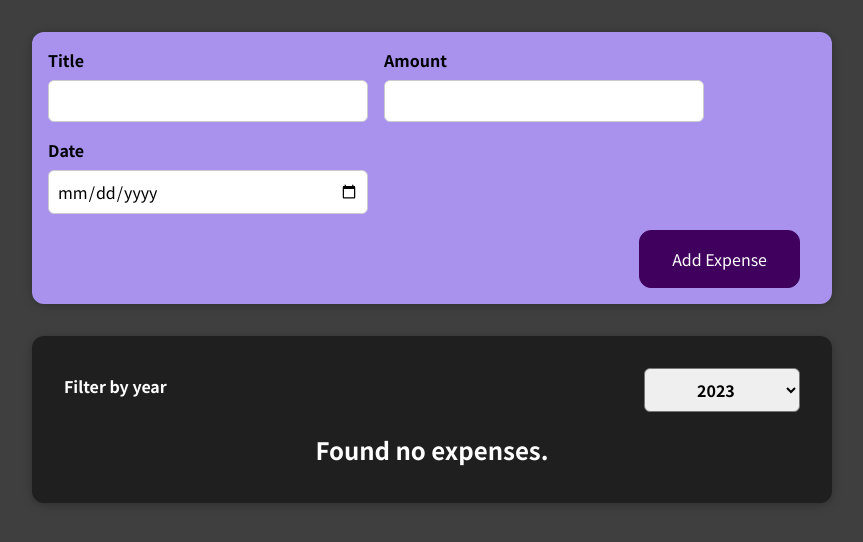
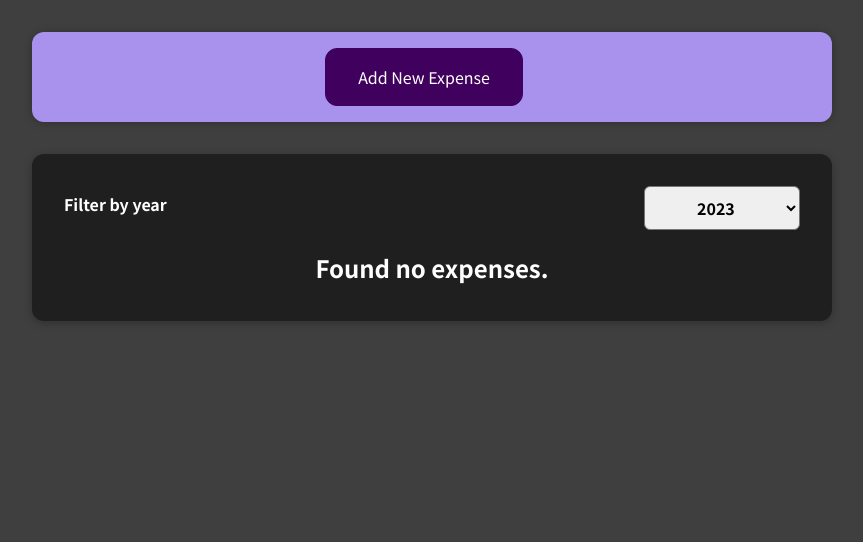
Before and after one commit to thysia-zosa/react-course, a React (Create React App) app in the folder 03-react-basic-and-components/: page / in a window 1280 px wide. Shown: the top 542 px of the page, without its empty margins (208-1071 px from the left). Built offline with nearby package versions, Linux system fonts and the light colour scheme; the HTML template or start-up script is replaced by a standard one.

Commit message:
Solve practice 4

```diff
--- a/03-react-basic-and-components/src/components/NewExpense/ExpenseForm.js
+++ b/03-react-basic-and-components/src/components/NewExpense/ExpenseForm.js
@@ -1,7 +1,7 @@
 import { useState } from "react";
 import "./ExpenseForm.css";
 
-const ExpenseForm = ({ submitCallback }) => {
+const ExpenseForm = ({ submitCallback, resetCallback }) => {
   const maxDate = `${new Date().getFullYear()}-12-31`;
   const [enteredTitle, setEnteredTitle] = useState("");
   const [enteredAmount, setEnteredAmount] = useState("");
@@ -60,14 +60,20 @@ const ExpenseForm = ({ submitCallback }) => {
     event.preventDefault();
     const formData = Object.fromEntries(new FormData(event.target).entries());
     formData.date = new Date(formData.date);
-    // setEnteredTitle('');
-    // setEnteredAmount('');
-    // setEnteredDate('');
     submitCallback(formData);
+    setEnteredTitle("");
+    setEnteredAmount("");
+    setEnteredDate("");
+    resetCallback();
+  }
+
+  function resetHandler(event) {
+    event.preventDefault();
+    resetCallback();
   }
 
   return (
-    <form onSubmit={submitHandler}>
+    <form onSubmit={submitHandler} onReset={resetHandler}>
       <div className="new-expense__controls">
         <div className="new-expense__control">
           <label>Title</label>
@@ -109,6 +115,7 @@ const ExpenseForm = ({ submitCallback }) => {
         </div>
       </div>
       <div className="new-expense__actions">
+        <button type="reset">Cancel</button>
         <button type="submit">Add Expense</button>
       </div>
     </form>
--- a/03-react-basic-and-components/src/components/NewExpense/NewExpense.js
+++ b/03-react-basic-and-components/src/components/NewExpense/NewExpense.js
@@ -1,10 +1,28 @@
+import { useState } from "react";
 import ExpenseForm from "./ExpenseForm";
 import "./NewExpense.css";
 
 const NewExpense = ({ submitCallback }) => {
+  const [isShowingForm, setIsShowingForm] = useState(false);
+
+  function showForm() {
+    setIsShowingForm(true);
+  }
+
+  function dismissForm() {
+    setIsShowingForm(false);
+  }
+
   return (
     <div className="new-expense">
-      <ExpenseForm submitCallback={submitCallback} />
+      {isShowingForm ? (
+        <ExpenseForm
+          submitCallback={submitCallback}
+          resetCallback={dismissForm}
+        />
+      ) : (
+        <button onClick={showForm}>Add New Expense</button>
+      )}
     </div>
   );
 };
```
